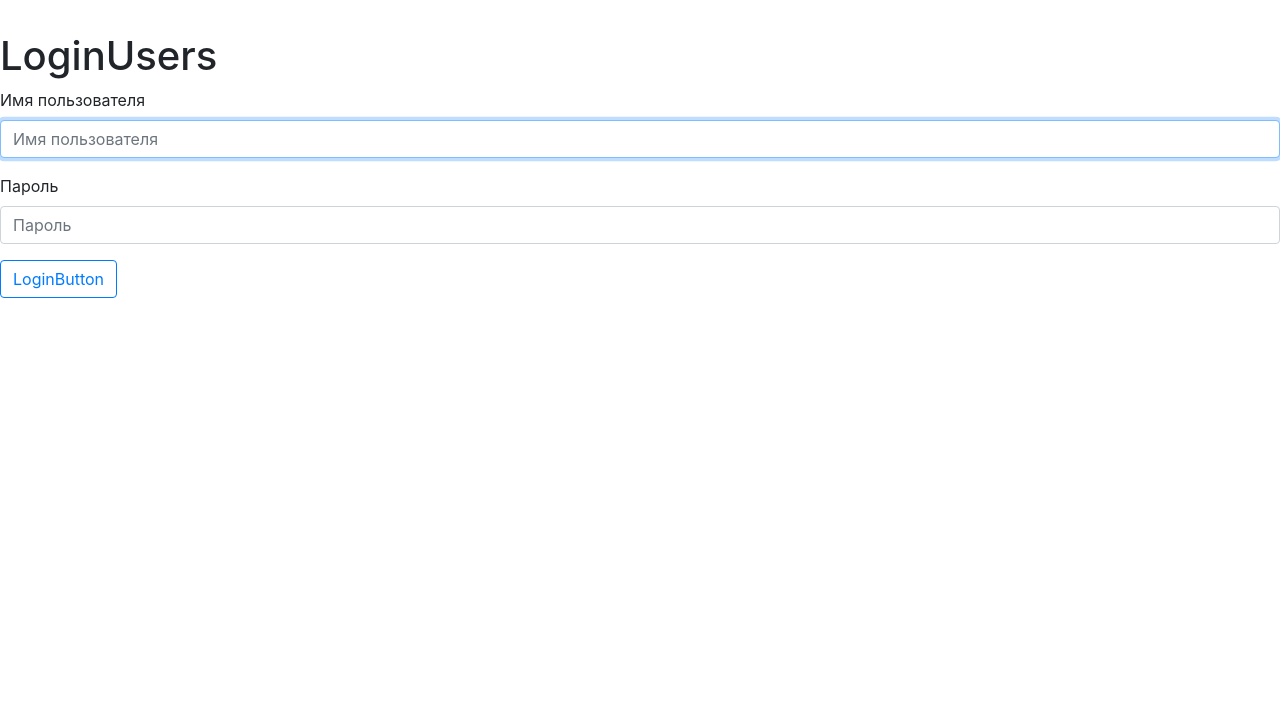
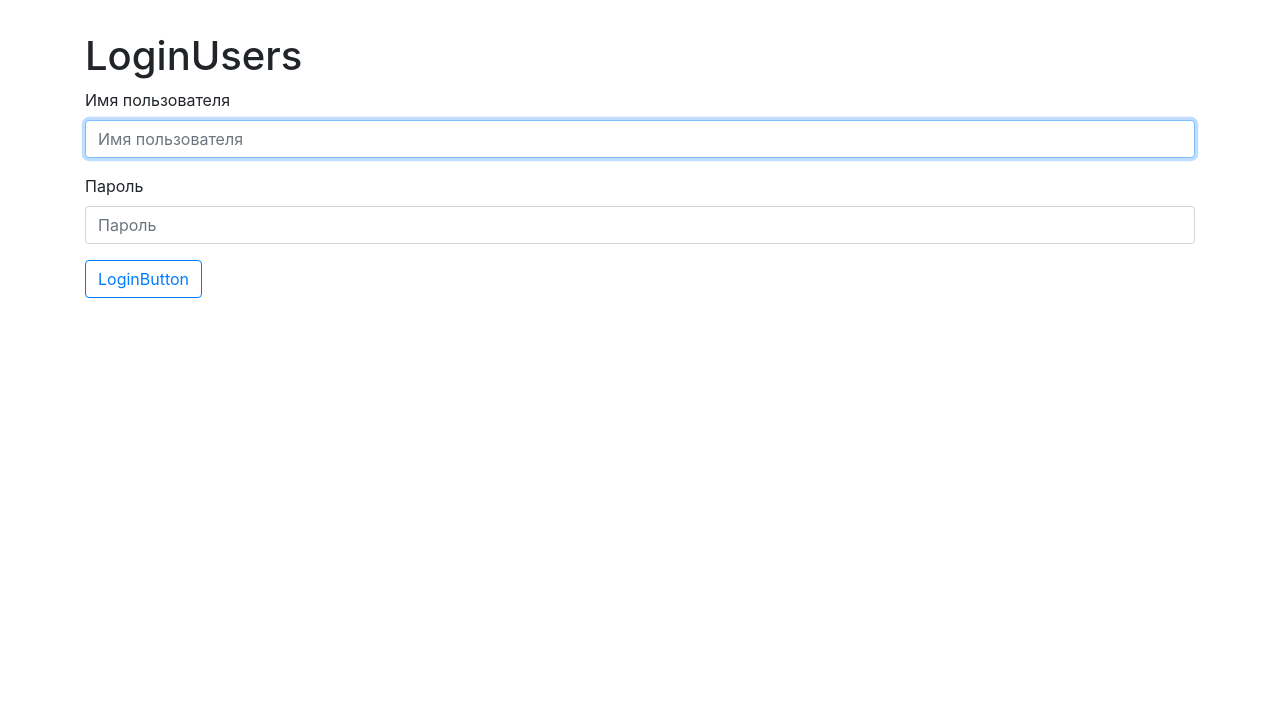
Before and after one commit to sinist3rr/python-project-lvl4, a Django app: page /login/ in a window 1280 px wide. Shown: the part 56-783 px from the top of the page. Run offline with Django 3.2, Linux system fonts and the light colour scheme; some libraries are stand-ins or nearby versions.

Commit message:
fix templates

```diff
--- a/pyproject.toml
+++ b/pyproject.toml
@@ -1,6 +1,6 @@
 [tool.poetry]
 name = "hexlet-code"
-version = "1.0.27"
+version = "1.0.28"
 description = ""
 authors = ["sinist3rr <darkfloki@protonmail.com>"]
 packages = [
--- a/task_manager/templates/base.html
+++ b/task_manager/templates/base.html
@@ -52,7 +52,8 @@
     </nav>
   {% endblock %}
   <p>
-      {% bootstrap_messages %}
+      <div class="container">
+             {% bootstrap_messages %}</div>
 
     {% block content %}
     {% endblock %}
--- a/task_manager/templates/users/login.html
+++ b/task_manager/templates/users/login.html
@@ -8,9 +8,8 @@
 
 
 {% block content %}
-
+<div class="container wrapper flex-grow-1">
     <h1>{% translate 'LoginUsers' %}</h1>
-
     <form role="form" method="post">
         {% csrf_token %}
         {% bootstrap_form form %}
@@ -18,5 +17,5 @@
              <button type="submit" class="btn btn-outline-primary">{% translate 'LoginButton' %}</button>
         {% endbuttons %}
     </form>
-
+</div>
 {% endblock %}
```
Lines whose indentation alone changed are shown as unchanged.
